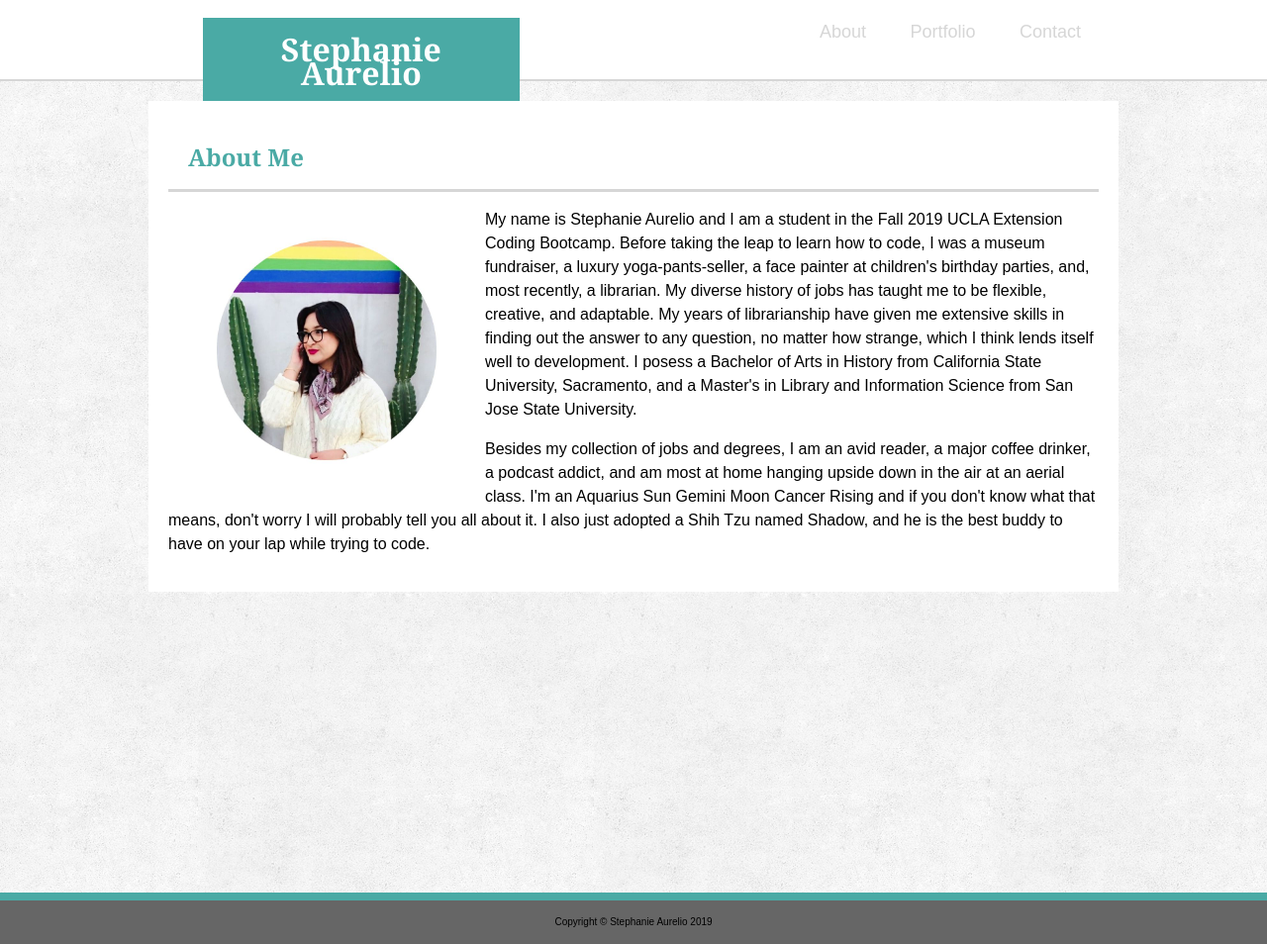
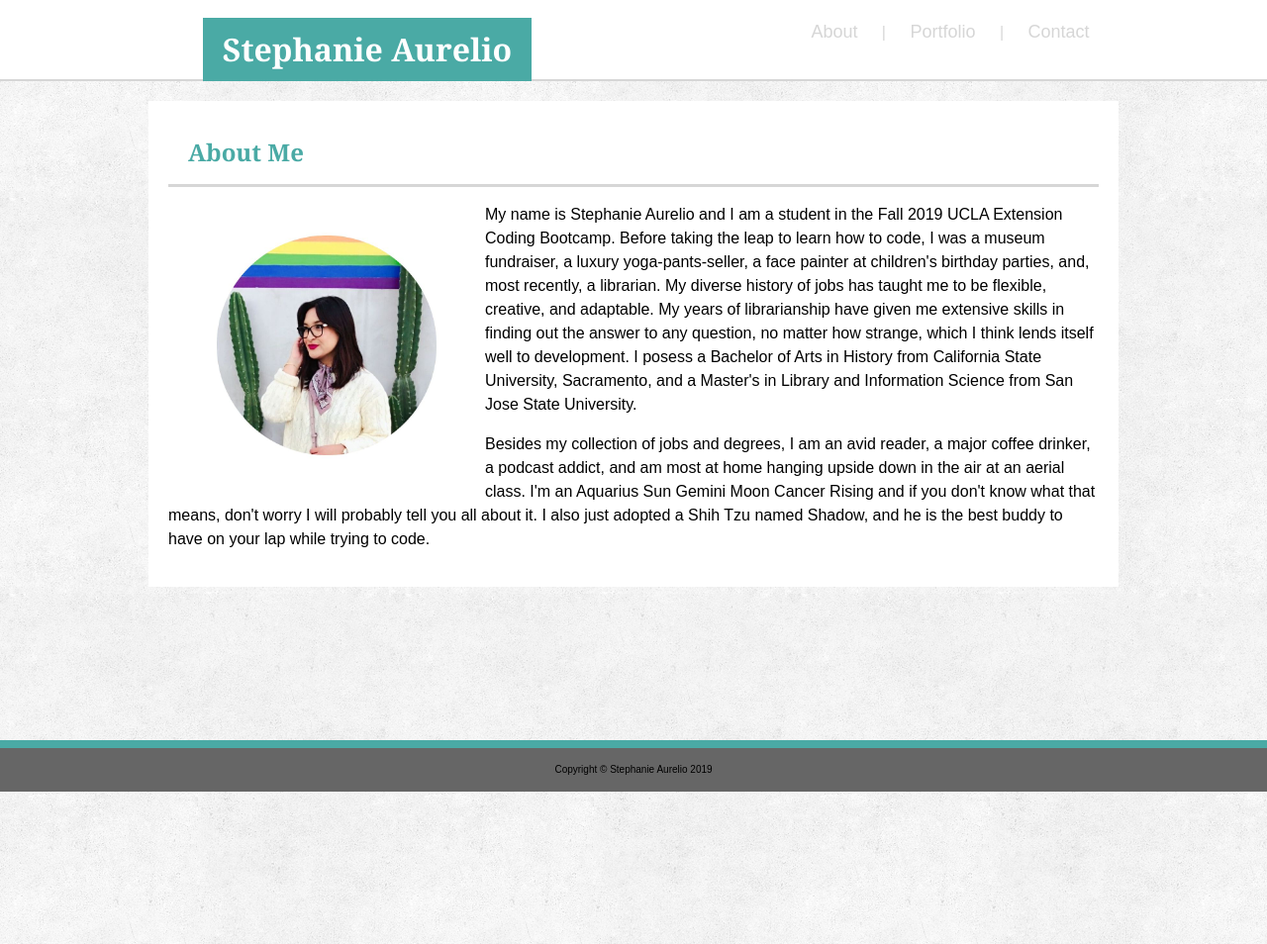
Before and after one commit to stephmarie17/unit-1-homework, a plain HTML site: page index.html in a window 1280 px wide. Shown: the whole page at 99% size. Drawn offline with Linux system fonts and the light colour scheme.

Commit message:
updated header in all files and css

```diff
--- a/assets/css/style.css
+++ b/assets/css/style.css
@@ -18,18 +18,23 @@ header {
     text-align: center;
     background-color: #ffffff;
     font-family: Arial, Helvetica, sans-serif;
+    color: #cccc;
 }
 
 h1 {
     padding: 20px;
-    margin-top: 18px;
-    margin-left: 16%;
-    width: 25%;
-    height: 100%;
     background-color: #4aaaa5;
     color: white;
     font-family: Georgia, 'Times New Roman', Times, serif;
     float: left;
+}
+
+#box-1 {
+    min-width: 25%;
+    height: 100%;
+    float: left;
+    margin-left: 16%;
+    margin-top: 18px;
 }
 
 h2 {
@@ -149,7 +154,7 @@ footer {
     clear: both;
 }
 
-.box-2 {
+#box-2 {
     bottom: 0;
     width: 100%;
 }
--- a/index.html
+++ b/index.html
@@ -15,8 +15,8 @@
     <!--Header Links Go Here-->
         <div class="header-links">
             <ul class="nav">
-                <li><a href="index.html">About</a></li>
-                <li><a href="portfolio.html">Portfolio</a></li>
+                <li><a href="index.html">About</a></li>  |
+                <li><a href="portfolio.html">Portfolio</a></li>  |
                 <li><a href="contact.html">Contact</a></li>
             </ul>
         </div>
```
Also changed, not shown: contact.html (+2 -2 lines), portfolio.html (+2 -2 lines).
